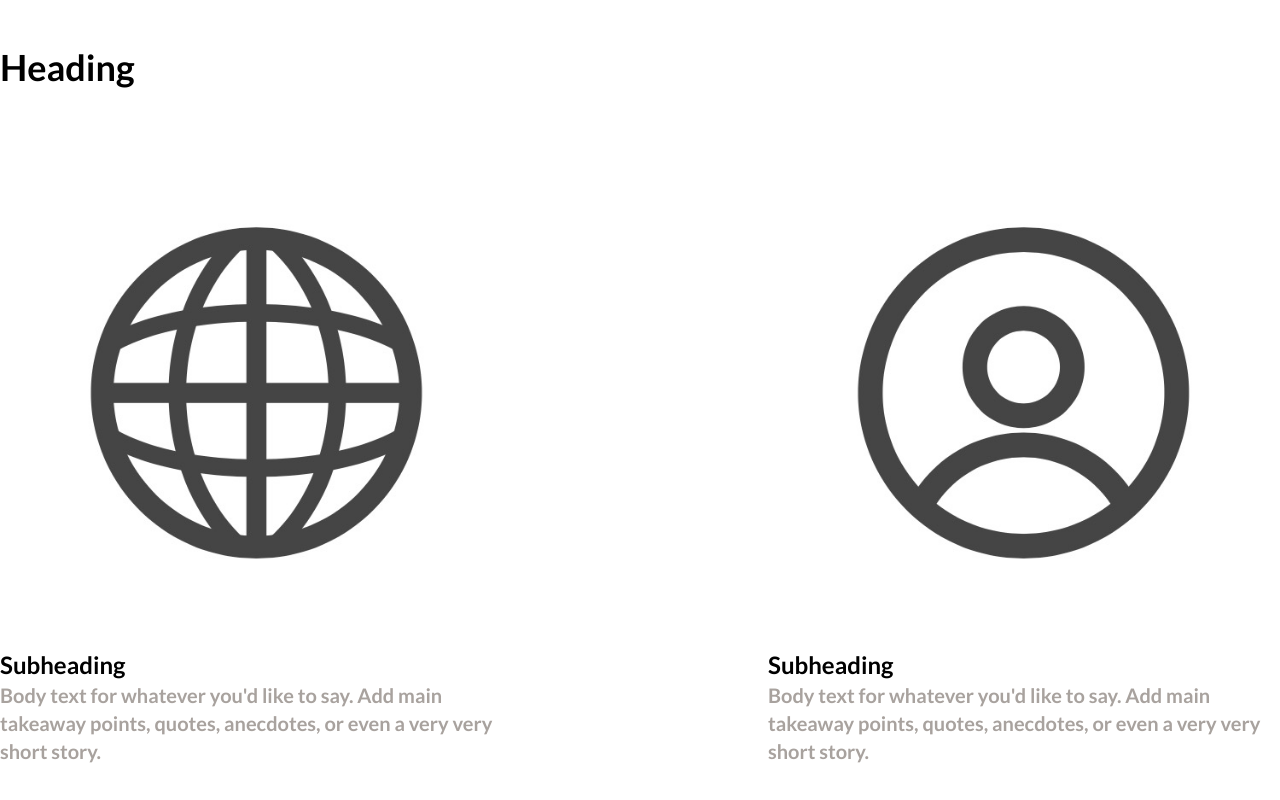
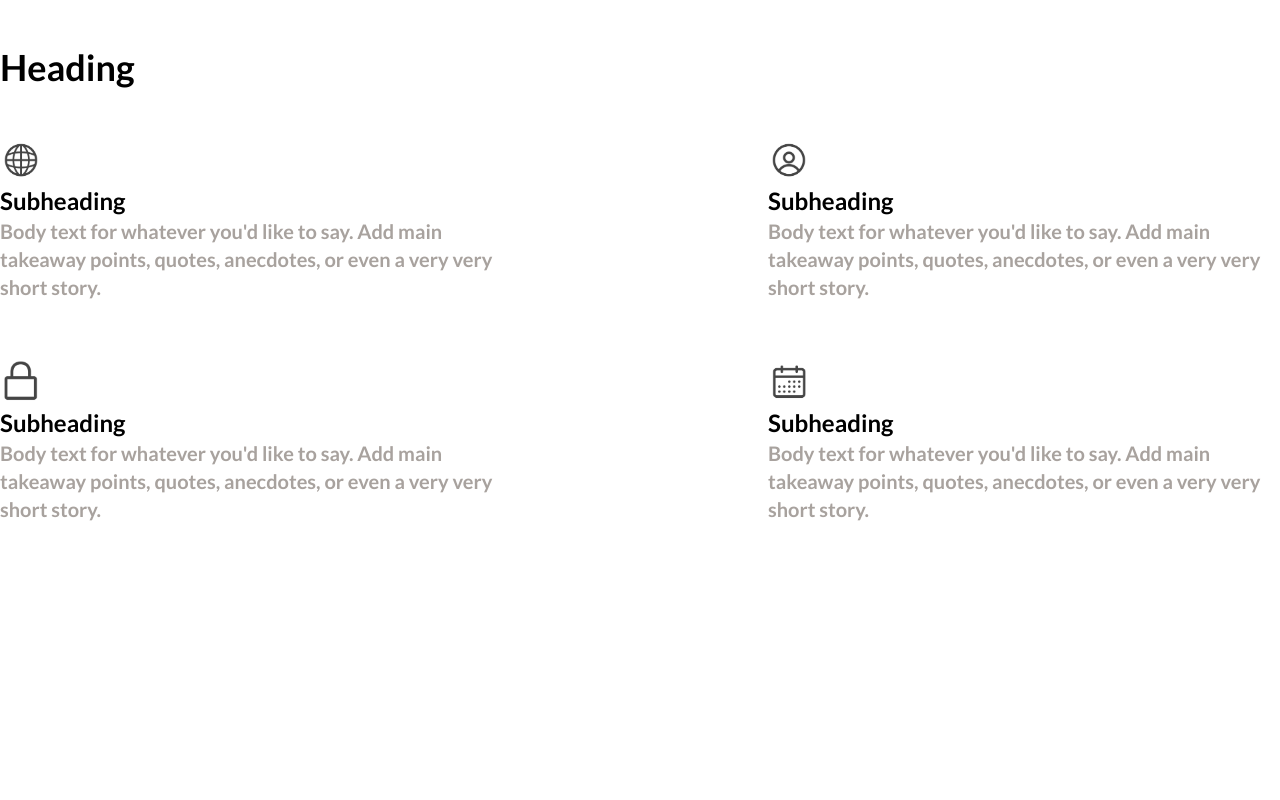
Before and after one commit to YM202c2100/figma-reproduction, a Next.js app: page / in a window 1280 px wide. Shown: the part 1520-2320 px from the top of the page. After the commit the page ends 2071 px from the top, so only its background shows below. Built offline with nearby package versions, Linux system fonts and the light colour scheme.

Commit message:
[update] アイコンのスタイリング

```diff
--- a/app/components/feature.tsx
+++ b/app/components/feature.tsx
@@ -6,7 +6,7 @@ type srcProps = {
 const Feature:React.FC<srcProps> = ({src})=>{
   return(
     <div className="w-3/4 py-7 lg:w-2/5">
-      <Image src={src} alt=""/>
+      <Image src={src} alt={src.src} width={50} height={50} className="relative right-1"/>
       <h2 className="text-2xl">Subheading</h2>
       <p className="text-stone-400 text-xl">
         Body text for whatever you'd like to say. Add main
```
